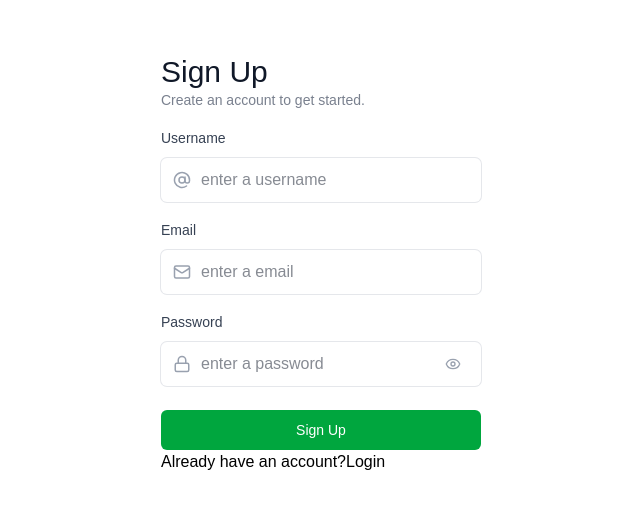
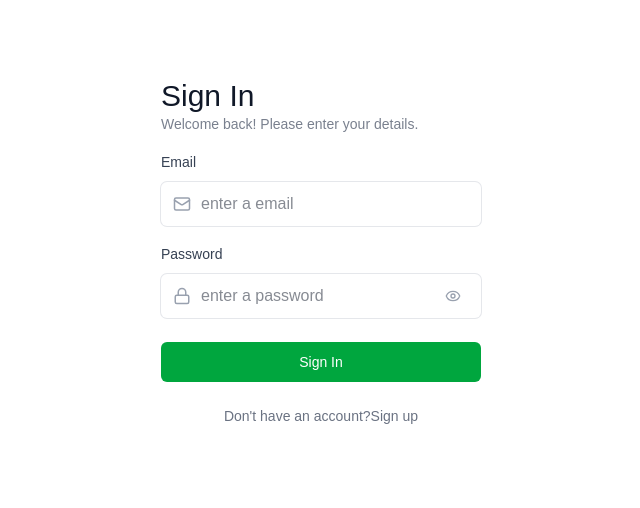
Before and after one commit to waibaBikash/Hamro-Fitness, a React (Vite) app in the folder client/: page / in a window 1280 px wide. Shown: the part 136-644 px from the top of the page, without its empty margins (319-959 px from the left). Built offline with nearby package versions, Linux system fonts and the light colour scheme; a web font is replaced by a local one.

Commit message:
fix: correct initial state for Login component and improve prompt text styling

```diff
--- a/client/src/pages/Login.tsx
+++ b/client/src/pages/Login.tsx
@@ -7,7 +7,7 @@ import { useAppContext } from "../context/AppContext"
 
 const Login = () => {
 
-  const [state, setState] = useState('sign up')
+  const [state, setState] = useState('login') // 'login' or 'signup'
   const [username, setUsername] = useState('')
   const [email, setEmail] = useState('')
   const [password, setPassword] = useState('')
@@ -86,11 +86,11 @@ useEffect(()=>{
                  </button>
 
                  {state === 'login' ? (
-                  <p>Don't hane an account?
+                  <p className="text-center py-6 text-sm text-gray-500 dark:text-gray-400">Don't have an account?
                      <button>Sign up</button>
                   </p>
                   )
-                   : ( <p>Already have an account?
+                   : ( <p className="text-center py-6 text-sm text-gray-500 dark:text-gray-400">Already have an account?
                      <button>Login</button>
                      </p>
                  )}
```
